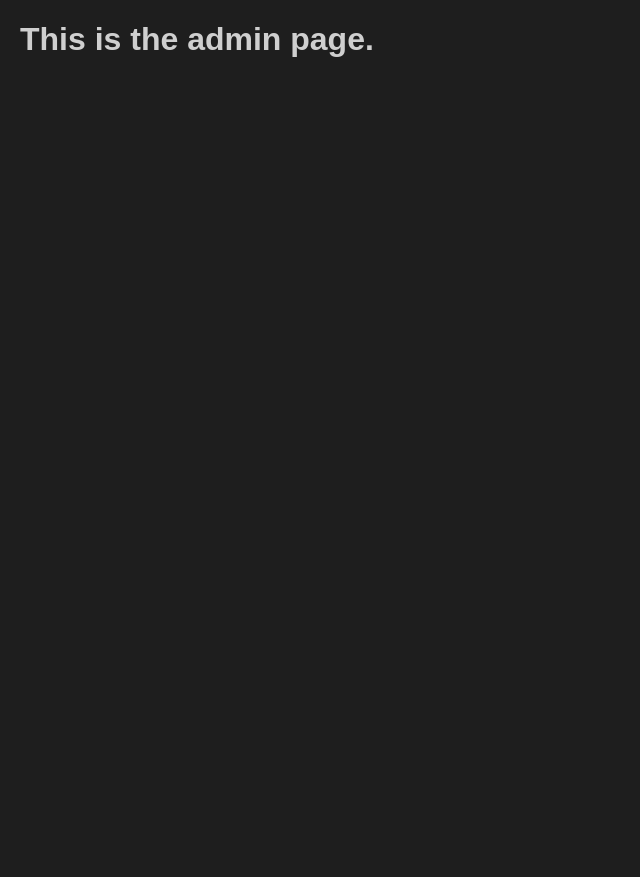
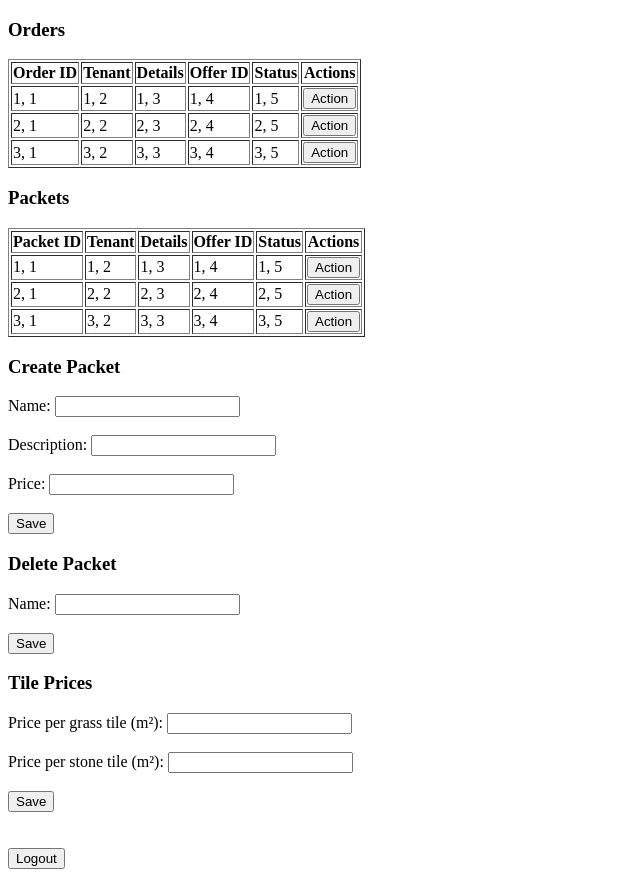
Before and after one commit to JTnadrooi/GroenGewoonDoen, a website: page admin.html in a window 1280 px wide. Shown: the whole page, without its empty margins (0-640 px from the left). Before the commit the page ends 800 px from the top, so only its background shows below. Drawn offline with Linux system fonts and the light colour scheme.

Commit message:
Add admin html skeleton

```diff
--- a/admin.html
+++ b/admin.html
@@ -8,9 +8,146 @@
 </head>
 
 <body>
-    <h1>This is the admin page.</h1>
+    <div>
+        <h3>Orders</h3>
+        <table border="1">
+            <thead>
+                <tr>
+                    <th>Order ID</th>
+                    <th>Tenant</th>
+                    <th>Details</th>
+                    <th>Offer ID</th>
+                    <th>Status</th>
+                    <th>Actions</th>
+                </tr>
+            </thead>
+            <tbody>
+                <tr>
+                    <td>1, 1</td>
+                    <td>1, 2</td>
+                    <td>1, 3</td>
+                    <td>1, 4</td>
+                    <td>1, 5</td>
+                    <td><button>Action</button></td>
+                </tr>
+                <tr>
+                    <td>2, 1</td>
+                    <td>2, 2</td>
+                    <td>2, 3</td>
+                    <td>2, 4</td>
+                    <td>2, 5</td>
+                    <td><button>Action</button></td>
+                </tr>
+                <tr>
+                    <td>3, 1</td>
+                    <td>3, 2</td>
+                    <td>3, 3</td>
+                    <td>3, 4</td>
+                    <td>3, 5</td>
+                    <td><button>Action</button></td>
+                </tr>
+            </tbody>
+        </table>
+    </div>
 
-    <script src="js/main.js"></script>
+    <div>
+        <h3>Packets</h3>
+        <table border="1">
+            <thead>
+                <tr>
+                    <th>Packet ID</th>
+                    <th>Tenant</th>
+                    <th>Details</th>
+                    <th>Offer ID</th>
+                    <th>Status</th>
+                    <th>Actions</th>
+                </tr>
+            </thead>
+            <tbody>
+                <tr>
+                    <td>1, 1</td>
+                    <td>1, 2</td>
+                    <td>1, 3</td>
+                    <td>1, 4</td>
+                    <td>1, 5</td>
+                    <td><button>Action</button></td>
+                </tr>
+                <tr>
+                    <td>2, 1</td>
+                    <td>2, 2</td>
+                    <td>2, 3</td>
+                    <td>2, 4</td>
+                    <td>2, 5</td>
+                    <td><button>Action</button></td>
+                </tr>
+                <tr>
+                    <td>3, 1</td>
+                    <td>3, 2</td>
+                    <td>3, 3</td>
+                    <td>3, 4</td>
+                    <td>3, 5</td>
+                    <td><button>Action</button></td>
+                </tr>
+            </tbody>
+        </table>
+    </div>
+
+    <div>
+        <h3>Create Packet</h3>
+
+        <label>
+            Name:
+            <input type="text">
+        </label>
+        <br><br>
+
+        <label>
+            Description:
+            <input type="text">
+        </label>
+        <br><br>
+
+        <label>
+            Price:
+            <input type="number" step="0.01">
+        </label>
+        <br><br>
+
+        <button>Save</button>
+    </div>
+
+    <div>
+        <h3>Delete Packet</h3>
+
+        <label>
+            Name:
+            <input type="text">
+        </label>
+        <br><br>
+
+        <button>Save</button>
+    </div>
+
+    <div>
+        <h3>Tile Prices</h3>
+
+        <label>
+            Price per grass tile (m²):
+            <input type="number" step="0.01">
+        </label>
+        <br><br>
+
+        <label>
+            Price per stone tile (m²):
+            <input type="number" step="0.01">
+        </label>
+        <br><br>
+
+        <button>Save</button>
+    </div>
+
+    <br><br>
+    <button>Logout</button>
 </body>
 
 </html>
--- a/styles.css
+++ b/styles.css
@@ -1,15 +1,12 @@
-body {
-    background-color: #1e1e1e;
+/* body {
+    background-color: #4c4a55;
     color: #cfcfcf;
-    font-family: Arial, sans-serif;
-    margin: 20px;
 }
 
 a {
     color: #7aa2d6;
-    text-decoration: none;
 }
 
 a:hover {
     text-decoration: underline;
-}
+} */
```
